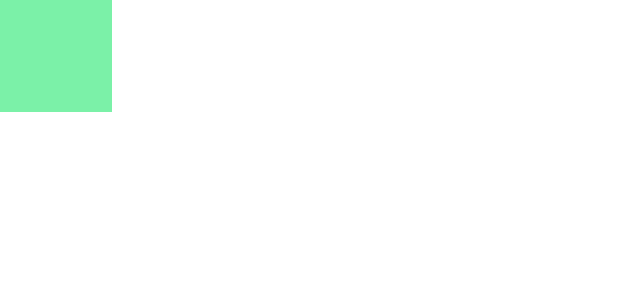
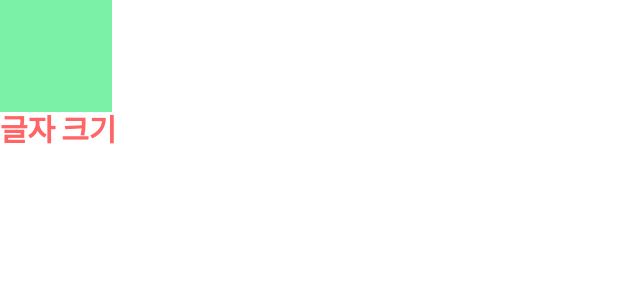
Before and after one commit to sohee0521/base_react, a React (Vite) app: page / in a window 1280 px wide. Shown: the top 300 px of the page, without its empty margins (0-640 px from the left). Built offline with nearby package versions, Linux system fonts and the light colour scheme.

Commit message:
Update TailwindEx.jsx

```diff
--- a/src/Pages/day03/Components/TailwindEx.jsx
+++ b/src/Pages/day03/Components/TailwindEx.jsx
@@ -1,3 +1,8 @@
 export default function TailwindEx() {
-  return <div class="w-28 h-28 bg-green-300"></div>;
+  return (
+    <div>
+      <div class="w-28 h-28 bg-green-300"></div>
+      <div className="text-3xl font-black text-red-400">글자 크기</div>
+    </div>
+  );
 }
```
